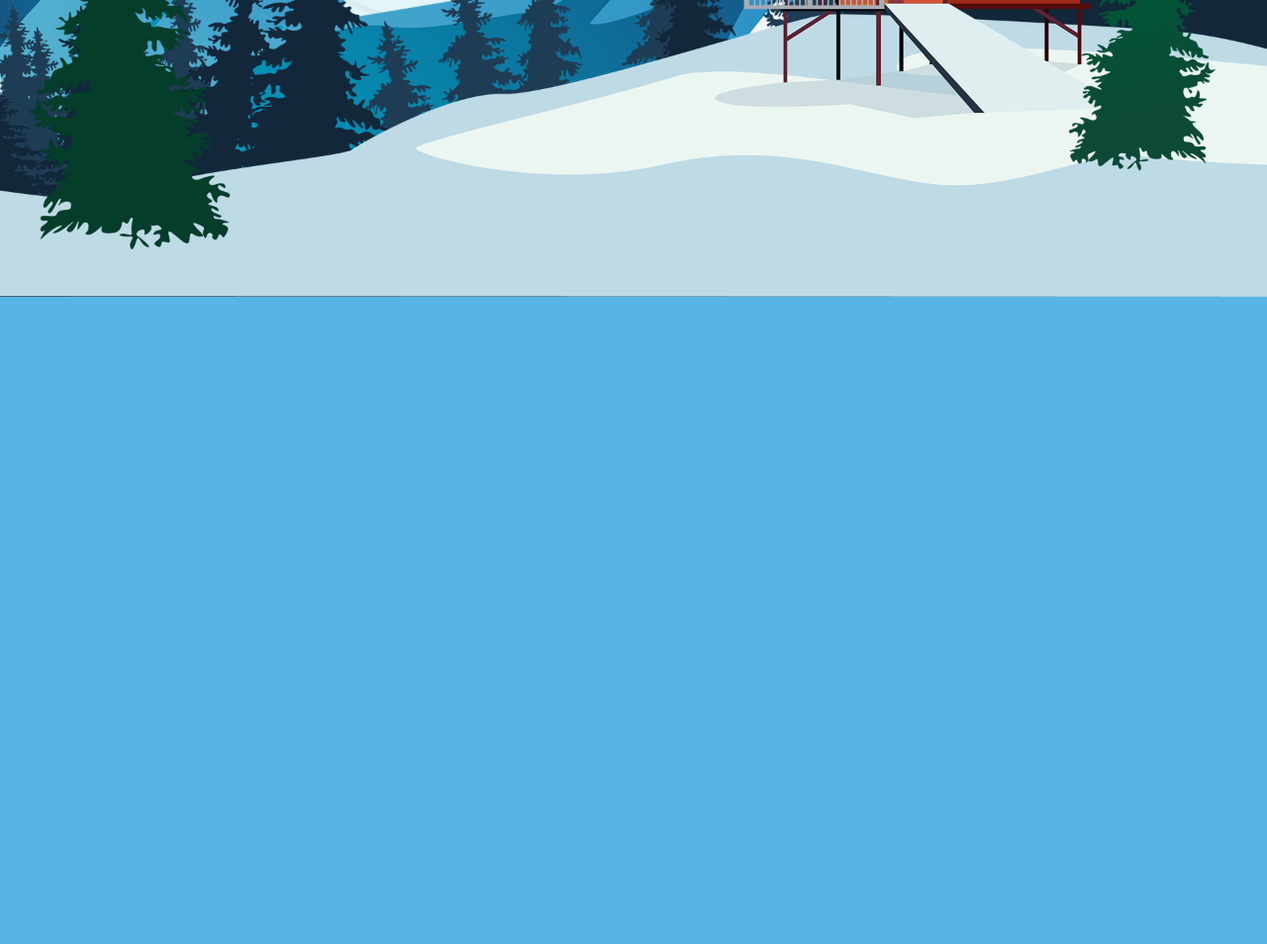
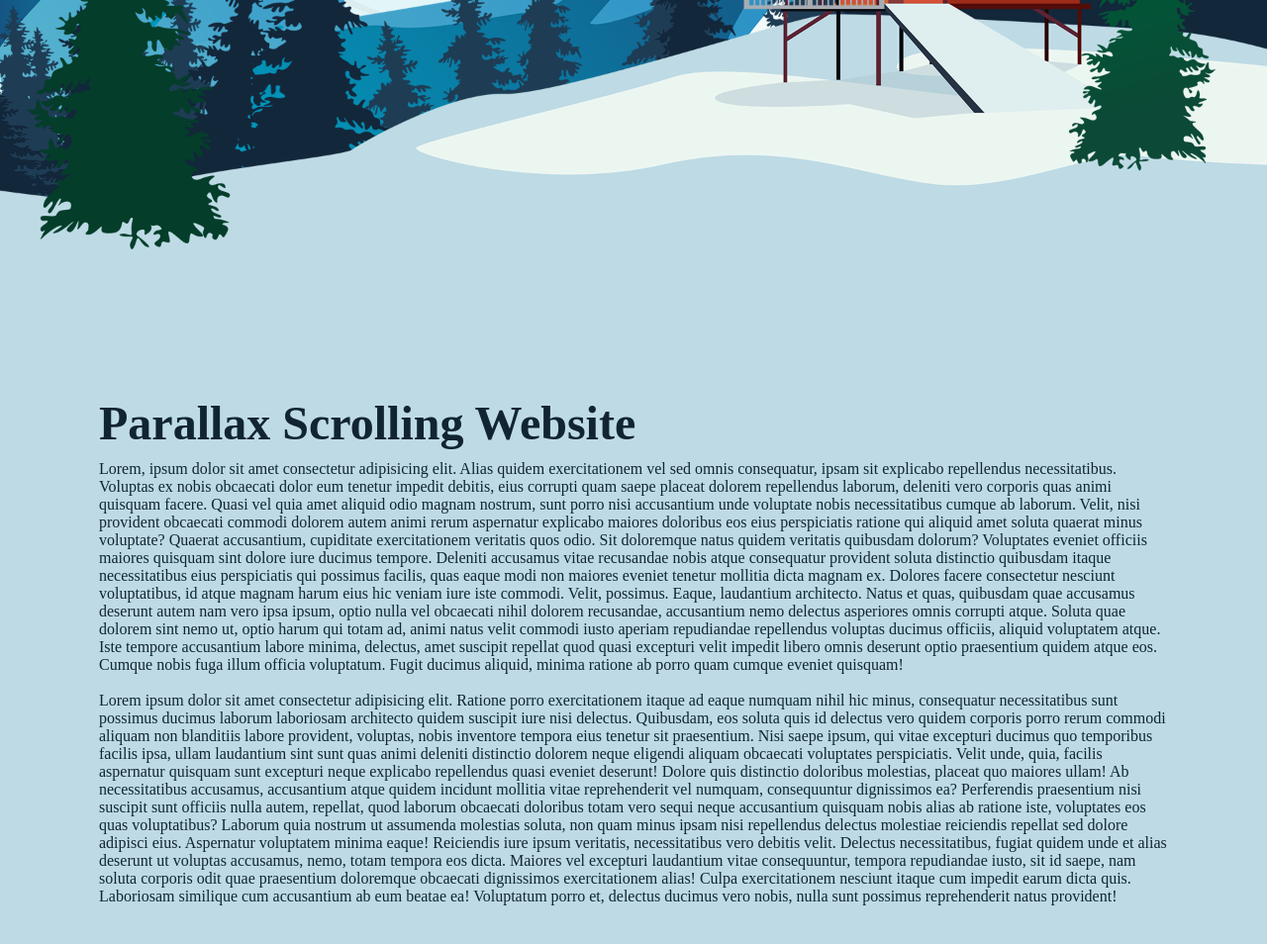
Before and after one commit to KILLERTIAN/Winter-Parallax-scrolling-website, a plain HTML site: page index.html in a window 1280 px wide. Shown: the part 500-1454 px from the top of the page at 99% size. Before the commit the page ends 800 px from the top, so only its background shows below. Drawn offline with Linux system fonts and the light colour scheme.

Commit message:
updated css

```diff
--- a/index.html
+++ b/index.html
@@ -30,6 +30,50 @@
         <img src="img/cable_cars.png" id="crs">
         <img src="img/house.png" id="house">
     </section>
+    <div class="sec">
+        <h2>Parallax Scrolling Website</h2>
+        <p>Lorem, ipsum dolor sit amet consectetur adipisicing elit. Alias quidem exercitationem vel sed omnis
+            consequatur, ipsam sit explicabo repellendus necessitatibus. Voluptas ex nobis obcaecati dolor eum tenetur
+            impedit debitis, eius corrupti quam saepe placeat dolorem repellendus laborum, deleniti vero corporis quas
+            animi quisquam facere. Quasi vel quia amet aliquid odio magnam nostrum, sunt porro nisi accusantium unde
+            voluptate nobis necessitatibus cumque ab laborum. Velit, nisi provident obcaecati commodi dolorem autem
+            animi rerum aspernatur explicabo maiores doloribus eos eius perspiciatis ratione qui aliquid amet soluta
+            quaerat minus voluptate? Quaerat accusantium, cupiditate exercitationem veritatis quos odio. Sit doloremque
+            natus quidem veritatis quibusdam dolorum? Voluptates eveniet officiis maiores quisquam sint dolore iure
+            ducimus tempore. Deleniti accusamus vitae recusandae nobis atque consequatur provident soluta distinctio
+            quibusdam itaque necessitatibus eius perspiciatis qui possimus facilis, quas eaque modi non maiores eveniet
+            tenetur mollitia dicta magnam ex. Dolores facere consectetur nesciunt voluptatibus, id atque magnam harum
+            eius hic veniam iure iste commodi. Velit, possimus. Eaque, laudantium architecto. Natus et quas, quibusdam
+            quae accusamus deserunt autem nam vero ipsa ipsum, optio nulla vel obcaecati nihil dolorem recusandae,
+            accusantium nemo delectus asperiores omnis corrupti atque. Soluta quae dolorem sint nemo ut, optio harum qui
+            totam ad, animi natus velit commodi iusto aperiam repudiandae repellendus voluptas ducimus officiis, aliquid
+            voluptatem atque. Iste tempore accusantium labore minima, delectus, amet suscipit repellat quod quasi
+            excepturi velit impedit libero omnis deserunt optio praesentium quidem atque eos. Cumque nobis fuga illum
+            officia voluptatum. Fugit ducimus aliquid, minima ratione ab porro quam cumque eveniet quisquam!
+            <br>
+            <br>
+            Lorem ipsum dolor sit amet consectetur adipisicing elit. Ratione porro exercitationem itaque ad eaque
+            numquam nihil hic minus, consequatur necessitatibus sunt possimus ducimus laborum laboriosam architecto
+            quidem suscipit iure nisi delectus. Quibusdam, eos soluta quis id delectus vero quidem corporis porro rerum
+            commodi aliquam non blanditiis labore provident, voluptas, nobis inventore tempora eius tenetur sit
+            praesentium. Nisi saepe ipsum, qui vitae excepturi ducimus quo temporibus facilis ipsa, ullam laudantium
+            sint sunt quas animi deleniti distinctio dolorem neque eligendi aliquam obcaecati voluptates perspiciatis.
+            Velit unde, quia, facilis aspernatur quisquam sunt excepturi neque explicabo repellendus quasi eveniet
+            deserunt! Dolore quis distinctio doloribus molestias, placeat quo maiores ullam! Ab necessitatibus
+            accusamus, accusantium atque quidem incidunt mollitia vitae reprehenderit vel numquam, consequuntur
+            dignissimos ea? Perferendis praesentium nisi suscipit sunt officiis nulla autem, repellat, quod laborum
+            obcaecati doloribus totam vero sequi neque accusantium quisquam nobis alias ab ratione iste, voluptates eos
+            quas voluptatibus? Laborum quia nostrum ut assumenda molestias soluta, non quam minus ipsam nisi repellendus
+            delectus molestiae reiciendis repellat sed dolore adipisci eius. Aspernatur voluptatem minima eaque!
+            Reiciendis iure ipsum veritatis, necessitatibus vero debitis velit. Delectus necessitatibus, fugiat quidem
+            unde et alias deserunt ut voluptas accusamus, nemo, totam tempora eos dicta. Maiores vel excepturi
+            laudantium vitae consequuntur, tempora repudiandae iusto, sit id saepe, nam soluta corporis odit quae
+            praesentium doloremque obcaecati dignissimos exercitationem alias! Culpa exercitationem nesciunt itaque cum
+            impedit earum dicta quis. Laboriosam similique cum accusantium ab eum beatae ea! Voluptatum porro et,
+            delectus ducimus vero nobis, nulla sunt possimus reprehenderit natus provident!
+
+        </p>
+    </div>
 </body>
 
 </html>
--- a/style.css
+++ b/style.css
@@ -73,9 +73,15 @@ section img#house {
     z-index: 2;
 }
 
+section img#crs {
+    top: 0;
+    bottom: initial;
+}
+
 #txt {
     position: absolute;
-    color: #112434;
+    color: #fff;
+    left: -150px;
     z-index: 1;
     font-size: 8em;
     font-weight: 900;
@@ -83,3 +89,21 @@ section img#house {
     text-transform: uppercase;
     -webkit-text-stroke: 4px #112434;
 }
+
+.sec {
+    position: relative;
+    padding: 100px;
+    background: #bedbe5;
+    box-shadow: 0 0 0 2px #bedbe5;
+}
+
+.sec h2 {
+    font-size: 3em;
+    color: #112434;
+    margin-bottom: 10px;
+}
+
+.sec p {
+    font-size: 1em;
+    color: #112434;
+}
```
